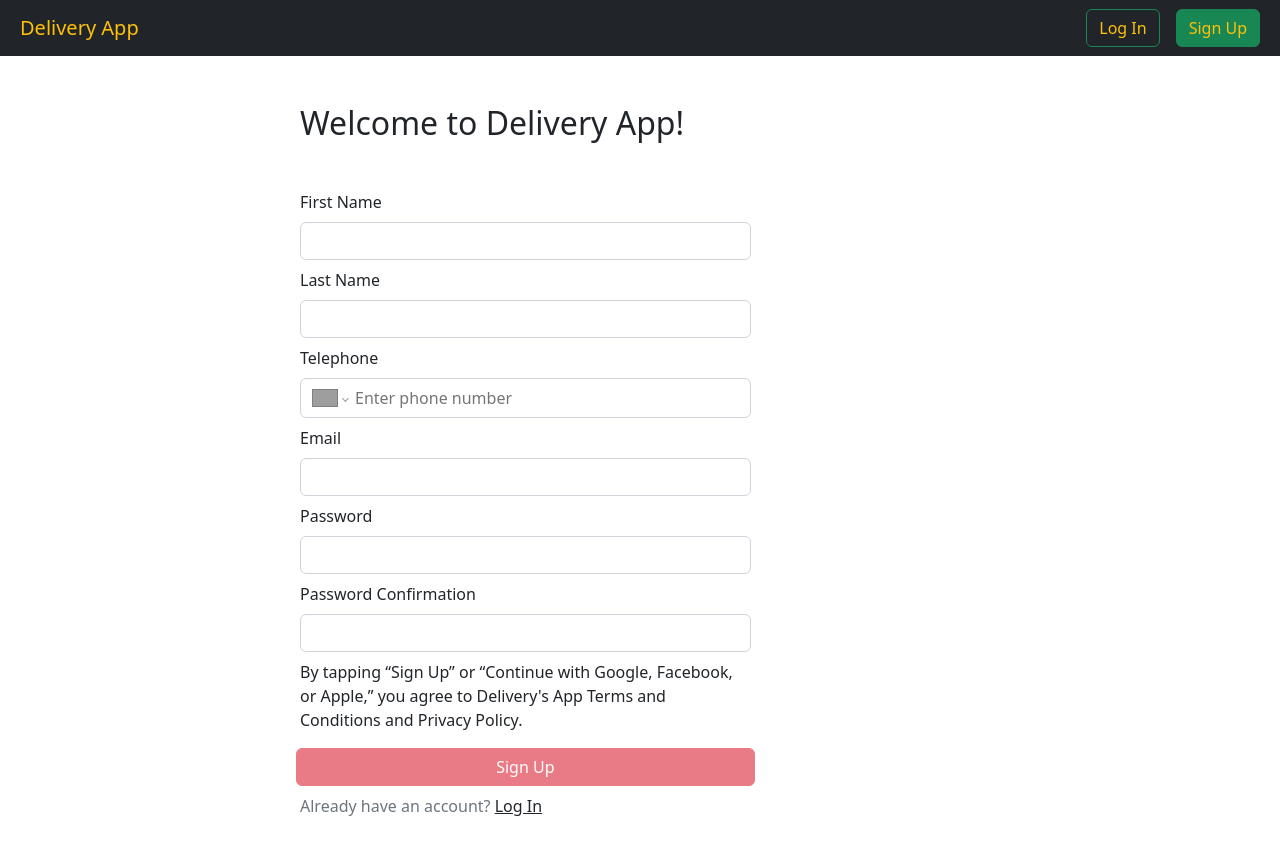
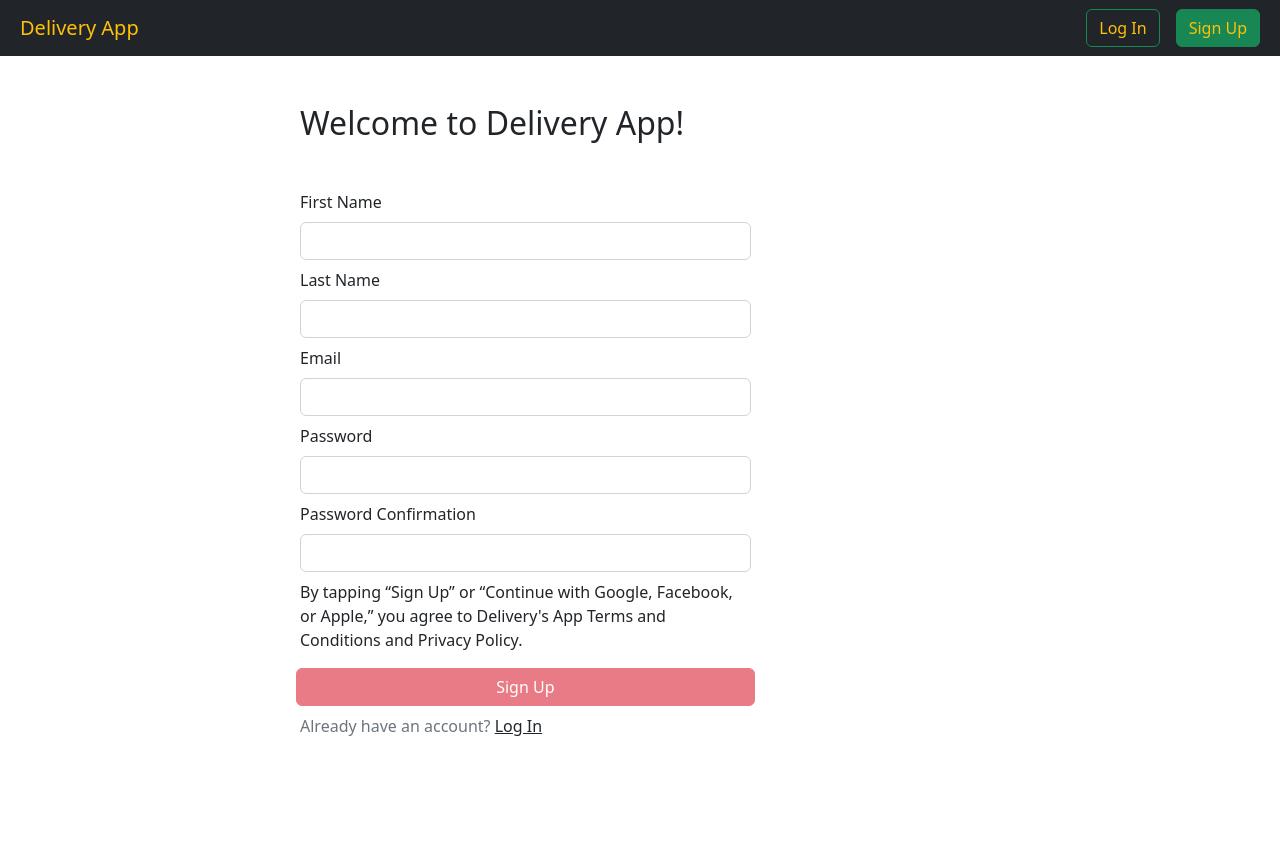
Before and after one commit to khorosh1lov/client, a React (Create React App) app: page /signup in a window 1280 px wide. Shown: the top 854 px of the page. After the commit the page ends 802 px from the top, so only its background shows below. Built offline with nearby package versions, Linux system fonts and the light colour scheme; grey boxes are pictures that could not be loaded.

Commit message:
Checking ThirdPartyLogin

```diff
--- a/src/components/auth/SignInForm.js
+++ b/src/components/auth/SignInForm.js
@@ -3,12 +3,9 @@ import { Link, useNavigate } from "react-router-dom";
 import ErrorPasswordLength from "../forms/ErrorPasswordLength";
 import ErrorRequiredMessage from "../forms/ErrorRequiredMessage";
 import Input from "../forms/Input";
+import LoginWithThirdParty from "../forms/LogInWithThirdParty";
 import axios from "axios";
 import { useState } from "react";
-
-/* import LoginWithThirdParty from "../forms/LogInWithThirdParty"; */
-
-
 
 function SignInForm() {
   const navigate = useNavigate();
@@ -109,7 +106,7 @@ function SignInForm() {
           Log In
         </button>
 
-        {/* <LoginWithThirdParty /> */}
+        <LoginWithThirdParty />
 
         <div className="col-md-8">
           <p className="text-muted">
--- a/src/components/auth/SignUpForm.js
+++ b/src/components/auth/SignUpForm.js
@@ -6,12 +6,12 @@ import ErrorPasswordLength from "../forms/ErrorPasswordLength";
 import ErrorPasswordMatch from "../forms/ErrorPasswordMatch";
 import ErrorRequiredMessage from "../forms/ErrorRequiredMessage";
 import Input from '../forms/Input';
-import TelInput from '../forms/TelInput';
 import axios from "axios";
 import { useState } from "react";
 
 /*
 import LoginWithThirdParty from "../forms/LogInWithThirdParty";
+import TelInput from '../forms/TelInput';
  */
 
 
@@ -123,11 +123,11 @@ function SignUpForm() {
         />
         <ErrorRequiredMessage label="Last Name" value={lastName} />
 
-        <TelInput
+        {/* <TelInput
           label="Telephone"
           phone={phone}
           setPhone={setPhone}
-        ></TelInput>
+        ></TelInput> */}
 
         <Input
           label="Email"
```
